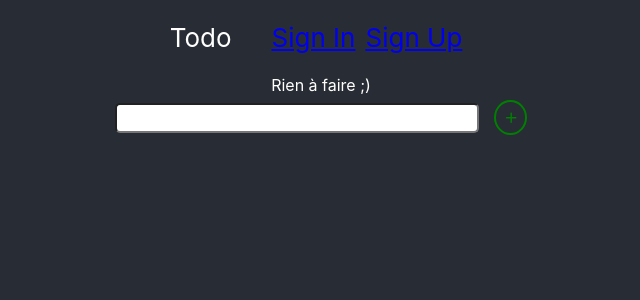
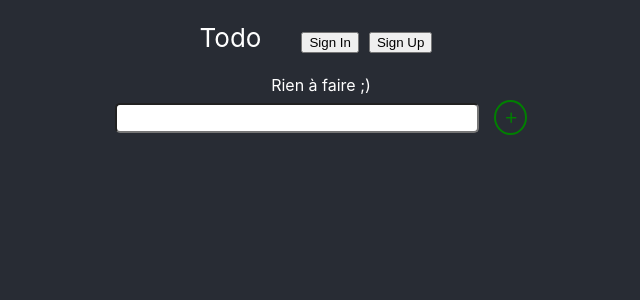
Before and after one commit to MathieuBouvet/reac-todo, a React (Create React App) app: page / in a window 1280 px wide. Shown: the top 300 px of the page, without its empty margins (319-959 px from the left). Built offline with nearby package versions, Linux system fonts and the light colour scheme.

Commit message:
Change menu item to be buttons

```diff
--- a/src/components/App/Menu.js
+++ b/src/components/App/Menu.js
@@ -6,10 +6,14 @@ import "./Menu.css";
 const Menu = () => (
   <ul className="app-menu">
     <li className="menu-item">
-      <Link to="login">Sign In</Link>
+      <Link to="login">
+        <button>Sign In</button>
+      </Link>
     </li>
     <li className="menu-item">
-      <Link to="signup">Sign Up</Link>
+      <Link to="signup">
+        <button>Sign Up</button>
+      </Link>
     </li>
   </ul>
 );
```
